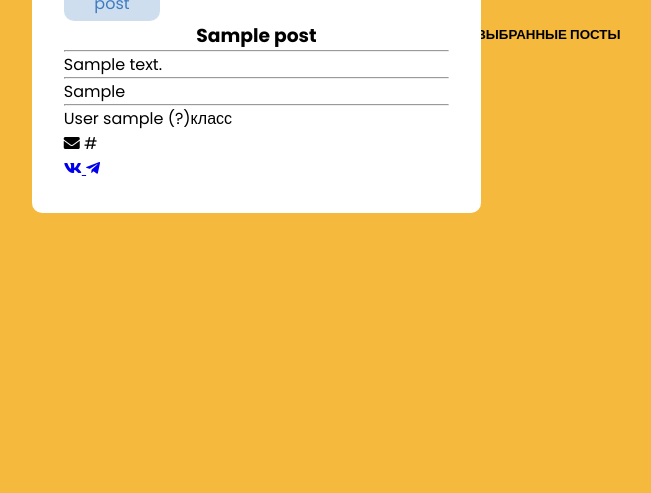
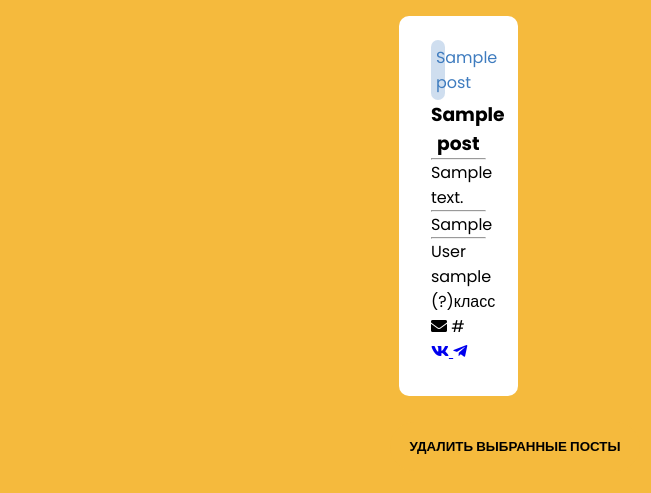
Before and after one commit to nocthu/IVR, a Flask app: page /myposts in a window 1280 px wide. Shown: the top 493 px of the page, without its empty margins (125-776 px from the left). Run offline with Flask 2, Linux system fonts and the light colour scheme; the visitor is signed in with stand-in values (Sample User, id 1); tables that the repository leaves empty hold one stand-in row (values such as "Sample post"); parts of the project's set-up code (start-up, migrations or seed data) failed here and were passed over; some libraries are stand-ins or nearby versions.

Commit message:
db-posts-myp-1

```diff
--- a/templates/myposts.html
+++ b/templates/myposts.html
@@ -15,7 +15,7 @@
 
     <form action="" method="post">
 
-        <section class="posts">
+        <section class="">
 
             {% for p in post %}
 
```
